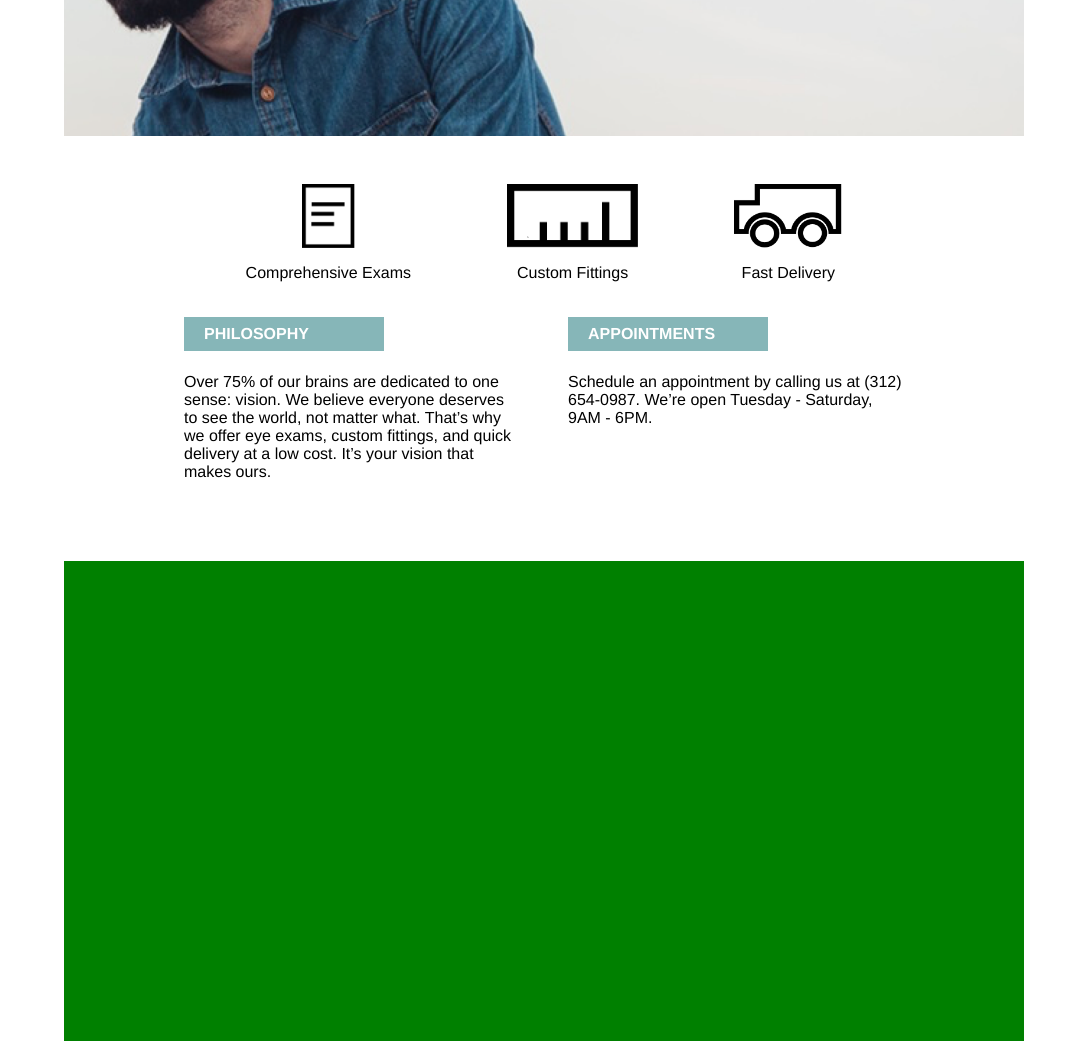
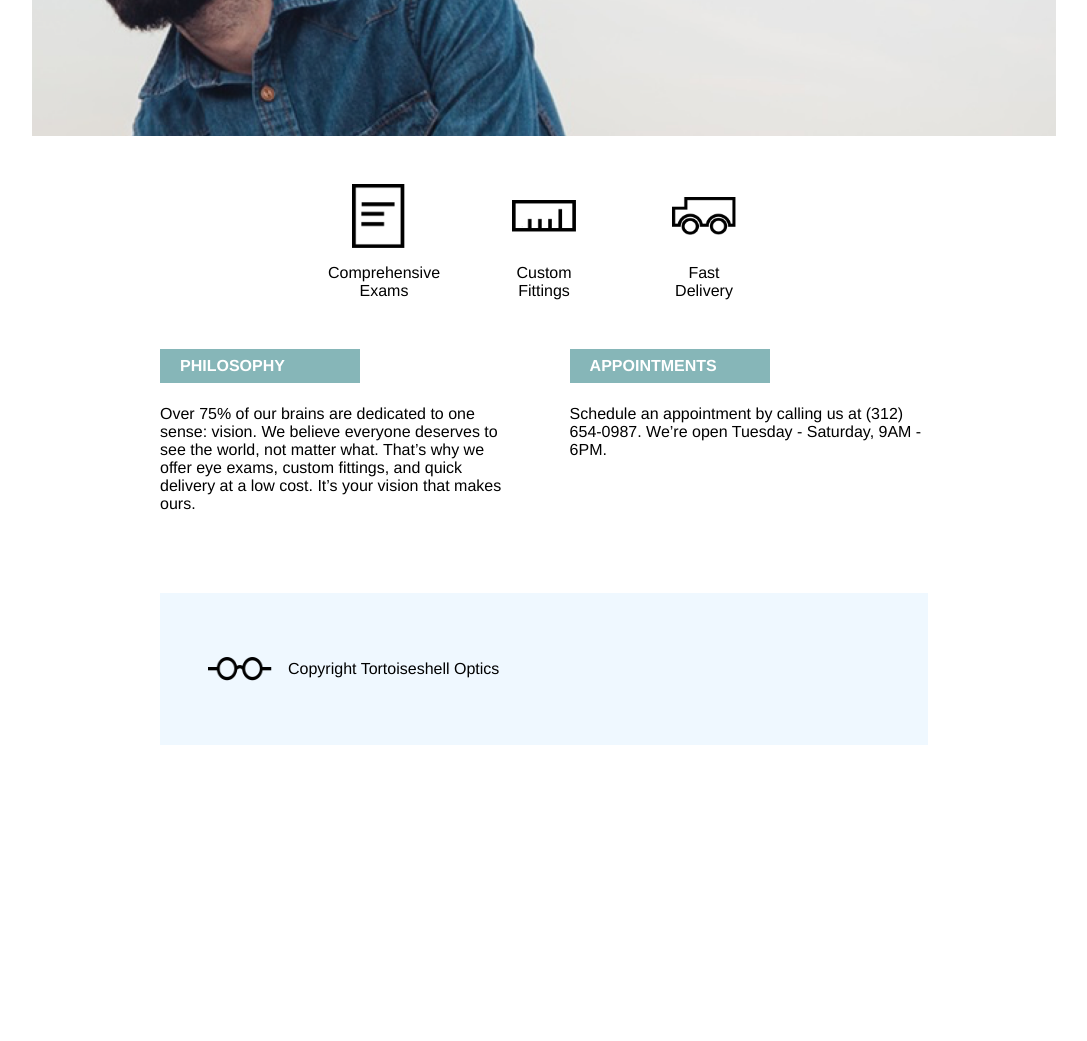
Before and after one commit to CurmudJim/Tortoiseshell_Optics, a plain HTML site: page index.html in a window 1280 px wide. Shown: the part 360-1401 px from the top of the page, without its empty margins (96-1183 px from the left). After the commit the page ends 1105 px from the top, so only its background shows below. Drawn offline with Linux system fonts and the light colour scheme.

Commit message:
Completed desktop view

```diff
--- a/index.html
+++ b/index.html
@@ -24,20 +24,30 @@
           <h2>DON'T JUST LOOK, SEE.</h2>
 
       </header>
-      <div class="gallery">
       <div class="services">
         <div class="service">
+          <div class="service-img">
             <img src="resources/images/paper-icon.png" alt="paper">
-            <p>Comprehensive Exams</p>
+          </div>
+            <div class="service-title">
+              <span>Comprehensive Exams</span>
+            </div>
         </div>
         <div class="service">
+          <div class="service-img">
             <img src="resources/images/ruler-icon.png" alt="ruler">
-            <p>Custom Fittings</p>
-
+          </div>
+            <div class="service-title">
+              <span>Custom Fittings</span>
+            </div>
         </div>
         <div class="service">
+          <div class="service-img">
             <img src="resources/images/truck-icon.png" alt="truck">
-            <p>Fast Delivery</p>
+          </div>
+            <div class="service-title">
+              <span>Fast Delivery</span>
+            </div>
         </div>
       </div>
       <!-- /services -->
@@ -52,8 +62,10 @@
         </div>
       </div>
       <!-- /information -->
-      </div>
-      <footer>
+
+      <footer class="logo">
+        <img src="resources/images/logo-black.png" alt="logo-black">
+        <span>Copyright Tortoiseshell Optics</span>
       </footer>
     </div>
   </body>
--- a/resources/css/master.css
+++ b/resources/css/master.css
@@ -13,12 +13,21 @@ body {
   grid-template-rows: auto auto auto;
   background-color: white;
   width: 100%;
-  max-width: 75%;
+  max-width: 80%;
 }
 
 .color-cadetblue {
   background-color: rgba(94, 158, 160, .75);
   color: white;
+}
+
+.logo {
+    display: inline-flex;
+    align-items: center;
+}
+
+.logo img {
+  height: 1.5rem;
 }
 
 /*HEADER SECTION*/
@@ -35,18 +44,12 @@ header nav {
   display: grid;
   grid-template-columns: auto auto;
   height: auto;
-  width: 85%;
-  margin: 1rem 7.5% 0 7.5%;
+  width: 80%;
+  margin: 1rem 10% 0 10%;
   color: white;
 }
 
-header .logo {
-    display: inline-flex;
-    align-items: center;
-}
-
 header img {
-  height: 1.5rem;
   padding: 0 1rem 0 2rem;
 }
 
@@ -69,7 +72,7 @@ header a {
 header h2 {
   display: inline-flex;
   float: right;
-  margin: 10rem 6.5% 0 0;
+  margin: 10rem 8% 0 0;
   background-color: rgba(255, 255, 255, .75);
   color: rgba(0, 0, 0, 0.75);
   padding: 1.5rem 3rem;
@@ -80,29 +83,43 @@ header h2 {
 /*GALLERY*/
 
 
-.gallery {
-  display: grid;
-  grid-template-rows: 10rem auto;
+
+.services {
+  display: flex;
+  justify-content: center;
+  padding-bottom: 2rem;
 }
 
-.gallery .services {
-  display: grid;
-  grid-template-columns: auto auto auto;
-  display: inline-flex;
+.service {
+
+  padding: 3rem;
+  text-align: center;
+}
+
+.services .service,img {
+  max-width: 4rem;
+  max-height: 4rem;
+}
+
+.service-img {
+  width: 4rem;
+  height: 4rem;
+  display: flex;
+  align-items: center;
+}
+
+.service-img img {
+
+}
+
+
+.service-title {
+  padding-top: 1rem;
+  display: flex;
   justify-content: center;
 }
 
-.gallery .service {
-  padding: 3rem;
-  display: flex;
-  flex-direction: column;
-  align-items: center;
-  text-align: center;
-}
 
-.gallery img {
-  max-height: 4rem;
-}
 
 .information {
   display: grid;
@@ -123,7 +140,14 @@ header h2 {
   font-weight: bold;
 }
 
+/*FOOTER*/
+
 footer {
-  height: 30rem;
-  background-color: green;
+  background-color: rgb(239,248,255);
+  width: 75%;
+  margin: 0 12.5%;
 }
+
+footer img {
+  padding: 4rem 1rem 4rem 3rem;
+}
```
Lines whose indentation alone changed are shown as unchanged.
